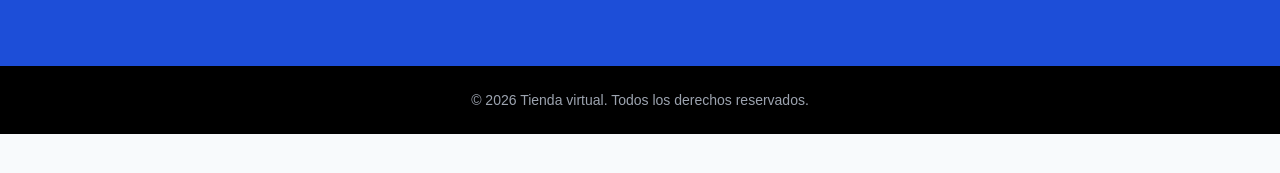
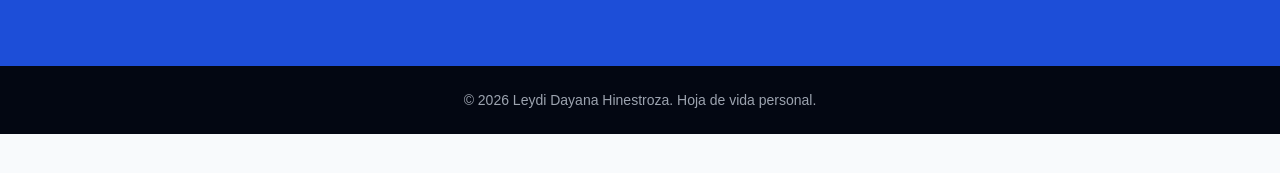
Before and after one commit to hinestrozadayana870-lang/Tienda-, a React (Vite) app: page / in a window 1280 px wide. Shown: the part 199-372 px from the top of the page. Built offline with nearby package versions, Linux system fonts and the light colour scheme.

Commit message:
Convertir tienda en hoja de vida

```diff
--- a/src/components/Footer.jsx
+++ b/src/components/Footer.jsx
@@ -1,7 +1,7 @@
 const Footer = () => {
   return (
-    <footer className="bg-black px-6 py-6 text-center text-sm text-gray-400">
-      <p>© 2026 Tienda virtual. Todos los derechos reservados.</p>
+    <footer id="inicio" className="bg-gray-950 px-6 py-6 text-center text-sm text-gray-400">
+      <p>© 2026 Leydi Dayana Hinestroza. Hoja de vida personal.</p>
     </footer>
   );
 };
```
